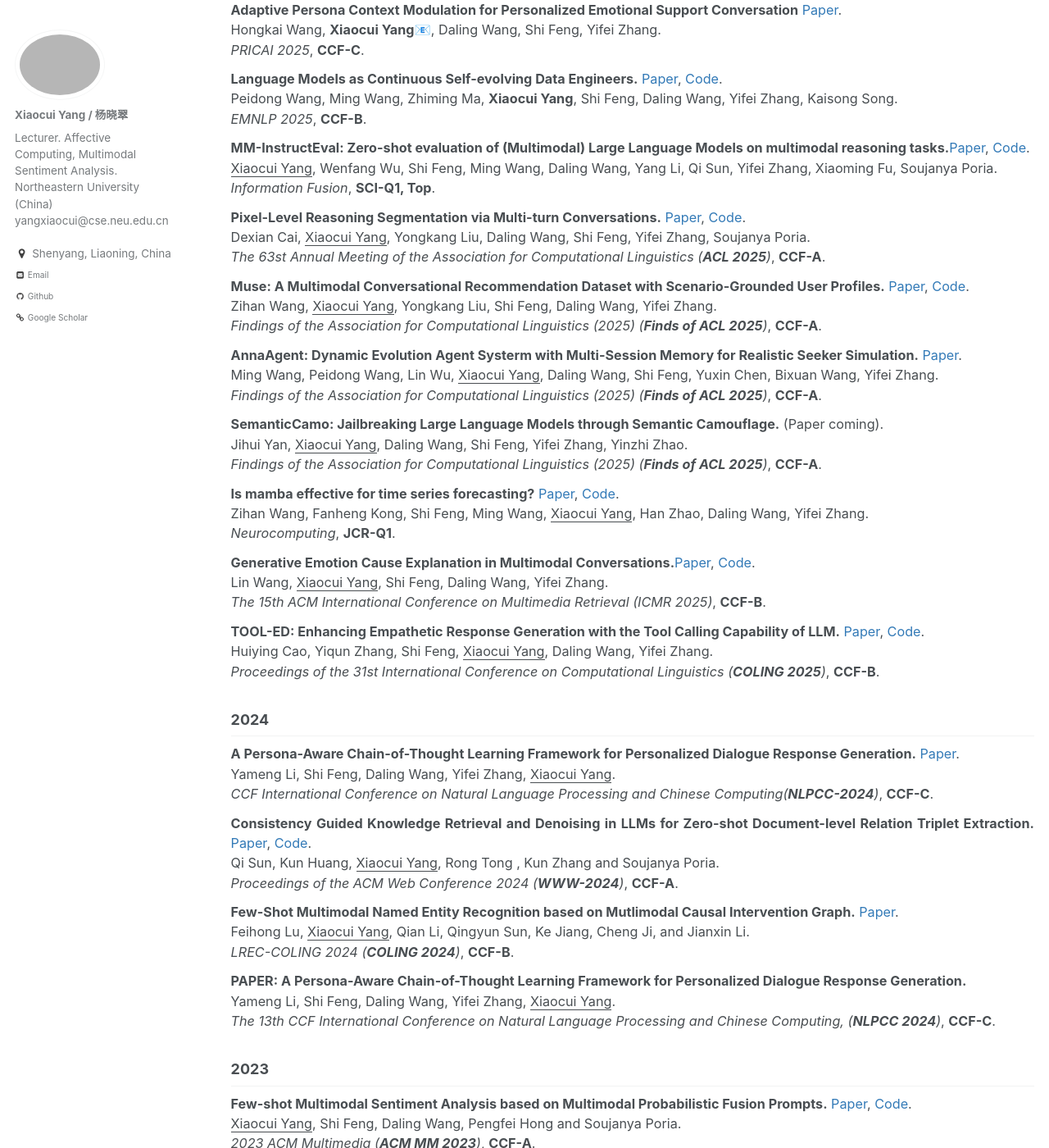
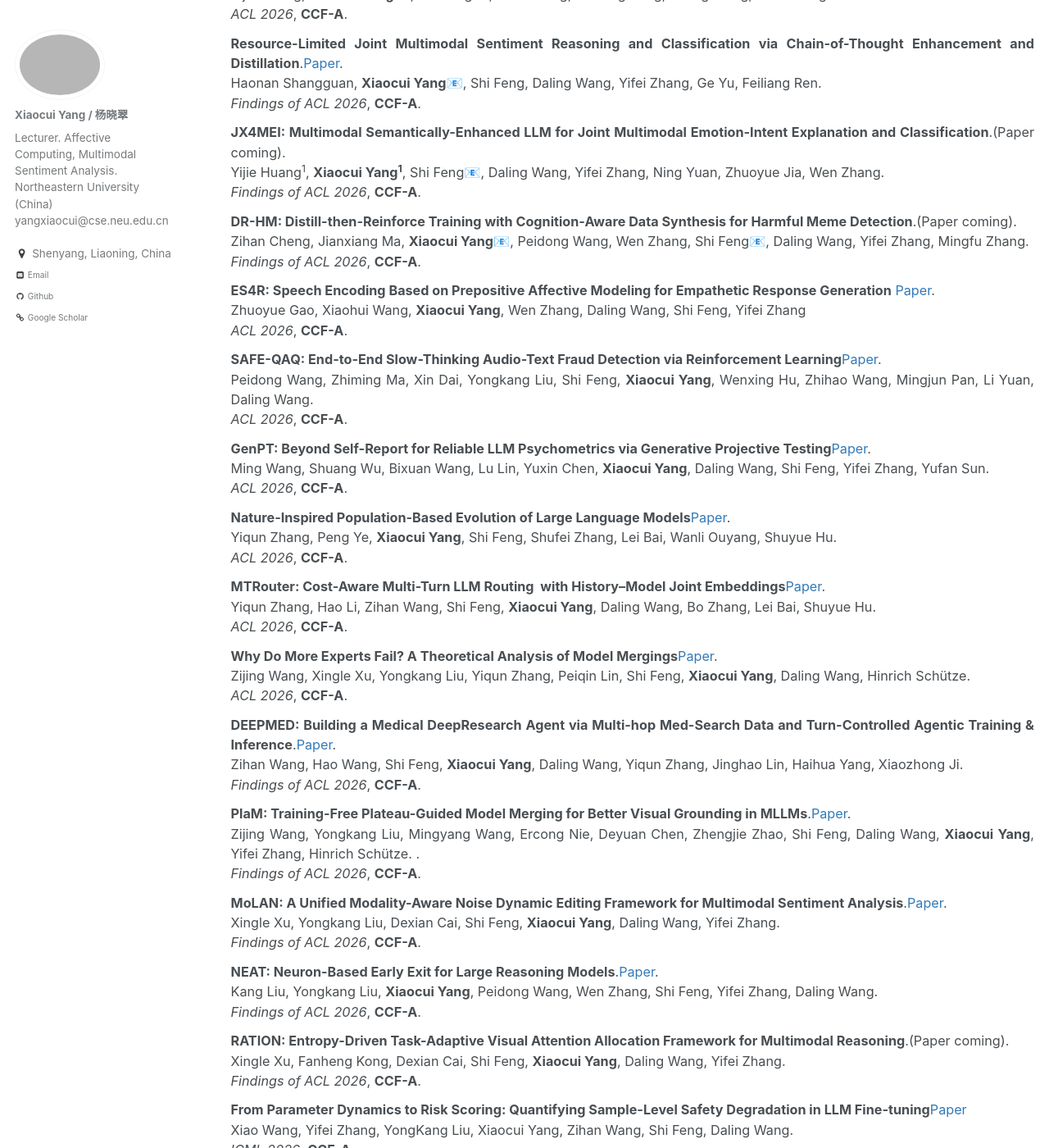
Before and after one commit to YangXiaocui1215/yangxiaocui1215.github.io, a Jekyll site: the page built from _pages/about.md, in a window 1280 px wide and 1400 px high, scrolled down 1168 px. Shown: the whole window at 82% size. Built offline with Jekyll 4.4.1, drawn with Linux system fonts in a browser that asks for light colours; some of the changed text lies outside the part shown.

Commit message:
Update about.md

```diff
--- a/_pages/about.md
+++ b/_pages/about.md
@@ -43,6 +43,89 @@ If you are interested in discussing or collaborating with me, please contact me.
 # Publications
 
 ## 2026
+**Affective computing in the era of large language models: A survey from the nlp perspective**[Paper](https://arxiv.org/pdf/2408.04638)<br>
+Yiqun Zhang<sup>1</sup>, **Xiaocui Yang<sup>1</sup>**, Xingle Xu, Zeran Gao, Yijie Huang, Shiyi Mu, Shi Feng, Daling Wang, Yifei Zhang, Kaisong Song, Ge Yu. <br>
+*KBS 2026*, **SQI-1**. <br>
+
+**CIRAG: Construction-Integration Retrieval and Adaptive Generation for Multi-hop Question Answering**.[Paper](https://arxiv.org/pdf/2601.06799)<br>
+Zili Wei, Yilin Wang,  **Xiaocui Yang📧**, Zihan Wang, Weidong Bao, Shi Feng📧, Daling Wang, Yifei Zhang. <br>
+*ACL 2026*, **CCF-A**. <br>
+
+**Cat-MoD: Accelerating Multimodal Alignment via Caption Token Guided Asymmetric Mixture-of-Depths**. (Paper coming)<br>
+ Yijie Huang, **Xiaocui Yang📧**, Shi Feng📧, Wen Zhang, Kaisong Song, Daling Wang, Yifei Zhang. <br>
+*ACL 2026*, **CCF-A**. <br>
+
+**Resource-Limited Joint Multimodal Sentiment Reasoning and Classification via Chain-of-Thought Enhancement and Distillation**.[Paper](https://arxiv.org/abs/2508.05234).<br>
+ Haonan Shangguan, **Xiaocui Yang📧**, Shi Feng, Daling Wang, Yifei Zhang, Ge Yu, Feiliang Ren. <br>
+*Findings of ACL 2026*, **CCF-A**. <br>
+
+**JX4MEI: Multimodal Semantically-Enhanced LLM for Joint Multimodal Emotion-Intent Explanation and Classification**.(Paper coming).<br>
+Yijie Huang<sup>1</sup>, **Xiaocui Yang<sup>1</sup>**, Shi Feng📧, Daling Wang, Yifei Zhang, Ning Yuan, Zhuoyue Jia, Wen Zhang. <br>
+*Findings of ACL 2026*, **CCF-A**. <br>
+
+**DR-HM: Distill-then-Reinforce Training with Cognition-Aware Data Synthesis for Harmful Meme Detection**.(Paper coming).<br>
+Zihan Cheng, Jianxiang Ma, **Xiaocui Yang📧**, Peidong Wang, Wen Zhang, Shi Feng📧, Daling Wang, Yifei Zhang, Mingfu Zhang. <br>
+*Findings of ACL 2026*, **CCF-A**. <br>
+
+
+**ES4R: Speech Encoding Based on Prepositive Affective Modeling for Empathetic Response Generation** [Paper](https://arxiv.org/pdf/2601.16225).<br>
+ Zhuoyue Gao, Xiaohui Wang, **Xiaocui Yang**, Wen Zhang, Daling Wang, Shi Feng, Yifei Zhang<br>
+*ACL 2026*, **CCF-A**. <br>
+
+**SAFE-QAQ: End-to-End Slow-Thinking Audio-Text Fraud Detection via Reinforcement Learning**[Paper](https://arxiv.org/abs/2601.01392). <br>
+Peidong Wang, Zhiming Ma, Xin Dai, Yongkang Liu, Shi Feng, **Xiaocui Yang**, Wenxing Hu, Zhihao Wang, Mingjun Pan, Li Yuan, Daling Wang. <br>
+*ACL 2026*, **CCF-A**. <br>
+
+**GenPT: Beyond Self-Report for Reliable LLM Psychometrics via Generative Projective Testing**[Paper](https://arxiv.org/abs/2606.00860).<br>
+Ming Wang, Shuang Wu, Bixuan Wang, Lu Lin, Yuxin Chen, **Xiaocui Yang**, Daling Wang, Shi Feng, Yifei Zhang, Yufan Sun.<br>
+*ACL 2026*, **CCF-A**. <br>
+
+**Nature-Inspired Population-Based Evolution of Large Language Models**[Paper](https://arxiv.org/abs/2503.01155).<br>
+Yiqun Zhang, Peng Ye, **Xiaocui Yang**, Shi Feng, Shufei Zhang, Lei Bai, Wanli Ouyang, Shuyue Hu.<br>
+*ACL 2026*, **CCF-A**. <br>
+
+**MTRouter: Cost-Aware Multi-Turn LLM Routing  with History–Model Joint Embeddings**[Paper](https://arxiv.org/pdf/2604.23530).<br>
+Yiqun Zhang, Hao Li, Zihan Wang, Shi Feng, **Xiaocui Yang**, Daling Wang, Bo Zhang, Lei Bai, Shuyue Hu.<br>
+*ACL 2026*, **CCF-A**. <br>
+
+**Why Do More Experts Fail? A Theoretical Analysis of Model Mergings**[Paper](https://arxiv.org/abs/2505.21226).<br>
+Zijing Wang, Xingle Xu, Yongkang Liu, Yiqun Zhang, Peiqin Lin, Shi Feng, **Xiaocui Yang**, Daling Wang, Hinrich Schütze.<br>
+*ACL 2026*, **CCF-A**. <br>
+
+
+
+**DEEPMED: Building a Medical DeepResearch Agent via Multi-hop Med-Search Data and Turn-Controlled Agentic Training & Inference**.[Paper](https://arxiv.org/abs/2601.18496).<br>
+Zihan Wang, Hao Wang, Shi Feng, **Xiaocui Yang**, Daling Wang, Yiqun Zhang, Jinghao Lin, Haihua Yang, Xiaozhong Ji. <br>
+*Findings of ACL 2026*, **CCF-A**. <br>
+
+**PlaM: Training-Free Plateau-Guided Model Merging for Better Visual Grounding in MLLMs**.[Paper](https://arxiv.org/abs/2601.07645).<br>
+Zijing Wang, Yongkang Liu, Mingyang Wang, Ercong Nie, Deyuan Chen, Zhengjie Zhao, Shi Feng, Daling Wang, **Xiaocui Yang**, Yifei Zhang, Hinrich Schütze. .<br>
+*Findings of ACL 2026*, **CCF-A**. <br>
+
+**MoLAN: A Unified Modality-Aware Noise Dynamic Editing Framework for Multimodal Sentiment Analysis**.[Paper](https://arxiv.org/abs/2508.09145).<br>
+Xingle Xu, Yongkang Liu, Dexian Cai, Shi Feng, **Xiaocui Yang**, Daling Wang, Yifei Zhang.<br>
+*Findings of ACL 2026*, **CCF-A**. <br>
+
+**NEAT: Neuron-Based Early Exit for Large Reasoning Models**.[Paper](https://arxiv.org/abs/2601.07645).<br>
+Kang Liu, Yongkang Liu, **Xiaocui Yang**, Peidong Wang, Wen Zhang, Shi Feng, Yifei Zhang, Daling Wang.<br>
+*Findings of ACL 2026*, **CCF-A**. <br>
+
+**RATION: Entropy-Driven Task-Adaptive Visual Attention Allocation Framework for Multimodal Reasoning**.(Paper coming).<br>
+Xingle Xu, Fanheng Kong, Dexian Cai, Shi Feng, **Xiaocui Yang**, Daling Wang, Yifei Zhang.<br>
+*Findings of ACL 2026*, **CCF-A**. <br>
+
+
+**From Parameter Dynamics to Risk Scoring: Quantifying Sample-Level Safety Degradation in LLM Fine-tuning**[Paper](https://arxiv.org/abs/2605.04572) <br>
+Xiao Wang, Yifei Zhang, YongKang Liu, Xiaocui Yang, Zihan Wang, Shi Feng, Daling Wang. <br>
+*ICML 2026*, **CCF-A**. <br>
+
+**PRISM: Prosody-Integrated Multi-Agent Reasoning Framework for Empathetic Spoken Dialogue** [Paper](http://arxiv.org/abs/2606.12902).<br>
+Wen Zhang, **Xiaocui Yang**, Zhuoyue Gao, Shi Feng, Daling Wang, Yifei Zhang. <br>
+*Interspeech 2026*, **CCF-B**. <br>
+
+**Can llms beat humans in debating? a dynamic multi-agent framework for competitive debate** [Paper](https://arxiv.org/pdf/2408.04472).<br>
+Yiqun Zhang, **Xiaocui Yang**, Shi Feng, Daling Wang, Yifei Zhang, Kaisong Song. <br>
+*ICASSP 2026*, **CCF-B**. <br>
 
 ## 2025
 
```
